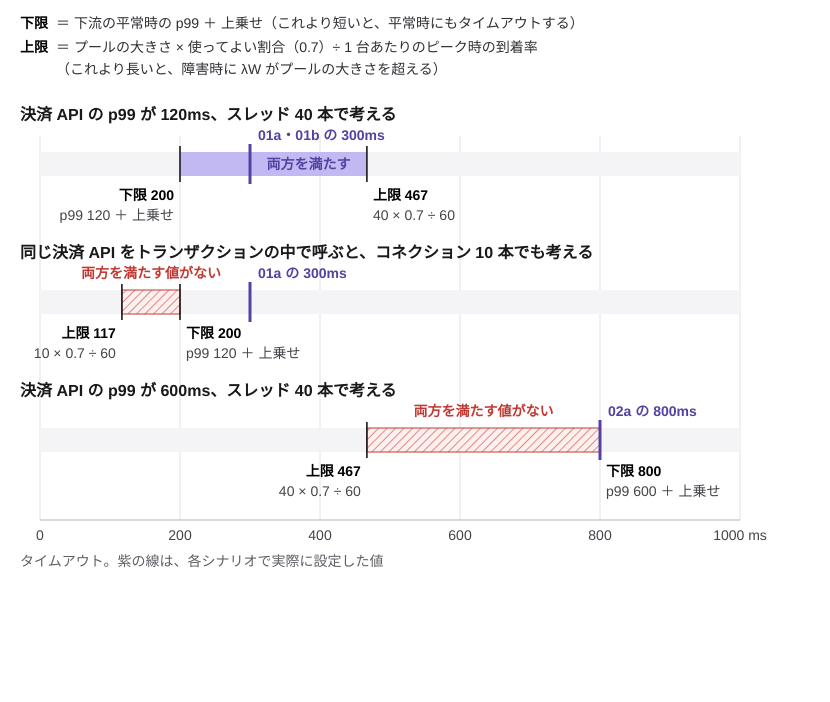
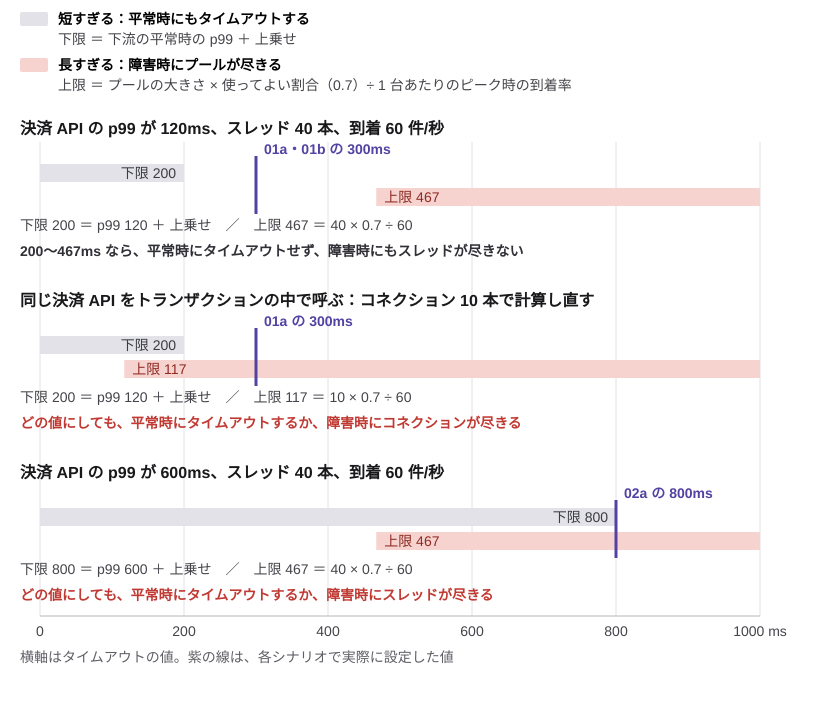
Before and after one commit to rea9r/littles-law-resilience-lab, a website: page tools/diagrams/timeout-window.html in a window 1280 px wide. Shown: the whole page, without its empty margins (0-830 px from the left). Drawn offline with Linux system fonts and the light colour scheme.

Commit message:
Timeout figure: two stripes that say what happens instead of 'nothing satisfies both'
Each row now draws one stripe for timeouts too short (they time out
even in normal times) and one for timeouts too long (the pool runs out
during a failure). A gap between them is where the timeout can go; when
they overlap, any value hits one of the two. The verdict under each row
names those outcomes, and the article does the same wherever it said
'nothing satisfies both'.

```diff
--- a/tools/diagrams/timeout-window.html
+++ b/tools/diagrams/timeout-window.html
@@ -4,69 +4,97 @@
 <meta charset="utf-8">
 <title>Timeout window</title>
 <link rel="stylesheet" href="explainer.css">
+<style>
+  .z-short { fill: #e2e2e8; }
+  .z-long { fill: #f6d3cf; }
+  .t-short { font-size: 14px; fill: #3c3c44; }
+  .t-long { font-size: 14px; fill: #8f2a24; }
+</style>
 </head>
 <body>
-<!-- 決済 API のタイムアウトの下限と上限。下限は平常時の p99 に上乗せした値、上限はプールの大きさ × 0.7 ÷ ピーク時の到着率。上の段は両方を満たす値がある形、下の 2 段は下限が上限を超えて両方を満たす値がない形 -->
+<!-- 決済 API のタイムアウトの下限と上限。段ごとに帯を 2 本引く。上の帯は、短すぎて平常時にもタイムアウトする長さ（0〜下限）。下の帯は、長すぎて障害時にプールが尽きる長さ（上限〜）。帯のあいだに隙間があれば、そこから選べる。帯が重なれば、どの値でもどちらかが起きる -->
 <svg id="fig" xmlns="http://www.w3.org/2000/svg"></svg>
 <script src="explainer.js"></script>
 <script>
   const svg = document.getElementById('fig');
   defs(svg);
-  const LX = 20, AX = 40, S = 0.7;
+  const LX = 20, AX = 40, S = 0.72;
   const X = (ms) => AX + ms * S;
+  const MAX = 1000;
 
-  // 式の凡例
-  let lx = text(svg, LX, 28, 'lbl', tr('下限', 'Lower bound'));
-  text(svg, lx + 8, 28, 'body', tr('＝ 下流の平常時の p99 ＋ 上乗せ（これより短いと、平常時にもタイムアウトする）', '= the downstream\'s normal p99 + headroom (shorter times out even in normal times)'));
-  lx = text(svg, LX, 52, 'lbl', tr('上限', 'Upper bound'));
-  text(svg, lx + 8, 52, 'body', tr('＝ プールの大きさ × 使ってよい割合（0.7）÷ 1 台あたりのピーク時の到着率', '= pool size × usable share (0.7) ÷ peak arrival rate per instance'));
-  text(svg, lx + 8, 74, 'body', tr('（これより長いと、障害時に λW がプールの大きさを超える）', '(longer lets λW exceed the pool size during a failure)'));
+  // 凡例：帯の色と、その長さだと何が起きるか、境目の式
+  const legend = [
+    ['z-short', tr('短すぎる：平常時にもタイムアウトする', 'Too short: times out even in normal times'), tr('下限 ＝ 下流の平常時の p99 ＋ 上乗せ', 'lower bound = downstream normal p99 + margin')],
+    ['z-long', tr('長すぎる：障害時にプールが尽きる', 'Too long: the pool runs out during a failure'), tr('上限 ＝ プールの大きさ × 使ってよい割合（0.7）÷ 1 台あたりのピーク時の到着率', 'upper bound = pool size × usable share (0.7) ÷ peak arrival rate per instance')],
+  ];
+  legend.forEach(([cls, what, formula], i) => {
+    const y = 24 + i * 46;
+    el(svg, 'rect', { class: cls, x: LX, y: y - 12, width: 28, height: 14, rx: 2 });
+    text(svg, LX + 38, y, 'lbl', what);
+    text(svg, LX + 38, y + 20, 'small', formula);
+  });
 
-  const TOP = 106, LANE = 138, BH = 24;
+  const TOP = 120, LANE = 172, SH = 18, GAP = 6;
   const lanes = [
-    { head: tr('決済 API の p99 が 120ms、スレッド 40 本で考える', 'Payment API p99 120 ms, against 40 threads'), lower: [200, 'p99 120 ＋ ' + tr('上乗せ', 'margin')], upper: [467, '40 × 0.7 ÷ 60'], pick: [300, tr('01a・01b の 300ms', '300 ms in 01a, 01b')] },
-    { head: tr('同じ決済 API をトランザクションの中で呼ぶと、コネクション 10 本でも考える', 'Same API called inside the transaction: also against 10 connections'), lower: [200, 'p99 120 ＋ ' + tr('上乗せ', 'margin')], upper: [117, '10 × 0.7 ÷ 60'], pick: [300, tr('01a の 300ms', '300 ms in 01a')] },
-    { head: tr('決済 API の p99 が 600ms、スレッド 40 本で考える', 'Payment API p99 600 ms, against 40 threads'), lower: [800, 'p99 600 ＋ ' + tr('上乗せ', 'margin')], upper: [467, '40 × 0.7 ÷ 60'], pick: [800, tr('02a の 800ms', '800 ms in 02a')] },
+    { head: tr('決済 API の p99 が 120ms、スレッド 40 本、到着 60 件/秒', 'Payment API p99 120 ms, 40 threads, 60 req/s'),
+      lower: [200, tr('下限 200 ＝ p99 120 ＋ 上乗せ', 'lower 200 = p99 120 + margin')],
+      upper: [467, tr('上限 467 ＝ 40 × 0.7 ÷ 60', 'upper 467 = 40 × 0.7 ÷ 60')],
+      pick: [300, tr('01a・01b の 300ms', '300 ms in 01a, 01b')],
+      verdict: tr('200〜467ms なら、平常時にタイムアウトせず、障害時にもスレッドが尽きない', '200–467 ms: no timeouts in normal times, threads last through a failure'), ok: true },
+    { head: tr('同じ決済 API をトランザクションの中で呼ぶ：コネクション 10 本で計算し直す', 'Same API called inside the transaction: recompute with 10 connections'),
+      lower: [200, tr('下限 200 ＝ p99 120 ＋ 上乗せ', 'lower 200 = p99 120 + margin')],
+      upper: [117, tr('上限 117 ＝ 10 × 0.7 ÷ 60', 'upper 117 = 10 × 0.7 ÷ 60')],
+      pick: [300, tr('01a の 300ms', '300 ms in 01a')],
+      verdict: tr('どの値にしても、平常時にタイムアウトするか、障害時にコネクションが尽きる', 'Any value either times out in normal times or runs out of connections'), ok: false },
+    { head: tr('決済 API の p99 が 600ms、スレッド 40 本、到着 60 件/秒', 'Payment API p99 600 ms, 40 threads, 60 req/s'),
+      lower: [800, tr('下限 800 ＝ p99 600 ＋ 上乗せ', 'lower 800 = p99 600 + margin')],
+      upper: [467, tr('上限 467 ＝ 40 × 0.7 ÷ 60', 'upper 467 = 40 × 0.7 ÷ 60')],
+      pick: [800, tr('02a の 800ms', '800 ms in 02a')],
+      verdict: tr('どの値にしても、平常時にタイムアウトするか、障害時にスレッドが尽きる', 'Any value either times out in normal times or runs out of threads'), ok: false },
   ];
-  const END = TOP + lanes.length * LANE;
+  const END = TOP + lanes.length * LANE - 20;
 
   // 目盛りの縦線（段をまたいで値をそろえて読めるように）
-  for (let ms = 0; ms <= 1000; ms += 200) el(svg, 'line', { class: 'row-grid', x1: X(ms), y1: TOP + 30, x2: X(ms), y2: END });
+  for (let ms = 0; ms <= MAX; ms += 200) el(svg, 'line', { class: 'row-grid', x1: X(ms), y1: TOP + 22, x2: X(ms), y2: END });
 
-  lanes.forEach(({ head, lower, upper, pick }, i) => {
+  /** 帯の中か外に、境目の式を書く。入りきらなければ外に出す */
+  function stripeLabel(x0, x1, y, s, cls, side) {
+    const t = el(svg, 'text', { x: 0, y, class: cls }, s);
+    const w = t.getComputedTextLength();
+    svg.removeChild(t);
+    if (x1 - x0 >= w + 16) {
+      if (side === 'end') text(svg, x1 - 8, y, `${cls} end`, s);
+      else text(svg, x0 + 8, y, cls, s);
+    } else if (side === 'end') {
+      text(svg, x1 + 8, y, cls, s);
+    } else {
+      text(svg, x0 - 8, y, `${cls} end`, s);
+    }
+  }
+
+  lanes.forEach(({ head, lower, upper, pick, verdict, ok }, i) => {
     const y = TOP + i * LANE;
     text(svg, LX, y + 14, 'hl', head);
-    const by = y + 46;
-    el(svg, 'rect', { x: X(0), y: by, width: X(1000) - X(0), height: BH, fill: '#f4f4f7' });
-    const [lo, hi] = [lower[0], upper[0]];
-    if (lo < hi) {
-      el(svg, 'rect', { class: 'f-ord-wait', x: X(lo), y: by, width: X(hi) - X(lo), height: BH });
-    } else {
-      el(svg, 'rect', { class: 'over', x: X(hi), y: by, width: X(lo) - X(hi), height: BH });
-    }
-    // 下限と上限：線と、あいだ（または隙間）の外向きに名前と式
-    const left = Math.min(lo, hi) === lo ? 'lower' : 'upper';
-    for (const [kind, [ms, formula]] of [['lower', lower], ['upper', upper]]) {
-      el(svg, 'line', { x1: X(ms), y1: by - 6, x2: X(ms), y2: by + BH + 6, stroke: '#19191c', 'stroke-width': 1.6 });
-      const name = kind === 'lower' ? tr(`下限 ${ms}`, `lower ${ms}`) : tr(`上限 ${ms}`, `upper ${ms}`);
-      const out = kind === left ? -6 : 6;
-      const cls = out < 0 ? ' end' : '';
-      text(svg, X(ms) + out, by + BH + 24, `lbl${cls}`, name);
-      text(svg, X(ms) + out, by + BH + 44, `small${cls}`, formula);
-    }
+    const ys = y + 44, yl = ys + SH + GAP;
+    // 上の帯：0〜下限（短すぎる）。下の帯：上限〜（長すぎる）
+    el(svg, 'rect', { class: 'z-short', x: X(0), y: ys, width: X(lower[0]) - X(0), height: SH });
+    el(svg, 'rect', { class: 'z-long', x: X(upper[0]), y: yl, width: X(MAX) - X(upper[0]), height: SH });
+    // 帯の中には境目の値だけを書き、式は帯の下の 1 行にまとめる（選んだ値の線と重ねない）
+    stripeLabel(X(0), X(lower[0]), ys + 14, tr(`下限 ${lower[0]}`, `lower ${lower[0]}`), 't-short', 'end');
+    stripeLabel(X(upper[0]), X(MAX), yl + 14, tr(`上限 ${upper[0]}`, `upper ${upper[0]}`), 't-long', 'start');
+    text(svg, LX, yl + SH + 24, 'small', `${lower[1]}　／　${upper[1]}`);
     // 実験で選んだ値
     const [p, label] = pick;
-    el(svg, 'line', { x1: X(p), y1: by - 8, x2: X(p), y2: by + BH + 8, stroke: '#5342a2', 'stroke-width': 3 });
-    text(svg, X(p) + 8, by - 12, 'small ord b', label);
-    // 両方を満たすあいだ（選んだ値の線を避ける）か、隙間の上に結論
-    if (lo < hi) text(svg, (X(p) + X(hi)) / 2, by + 17, 'lbl ord mid', tr('両方を満たす', 'both met'));
-    else text(svg, (X(lo) + X(hi)) / 2, by - 12, 'lbl bad mid', tr('両方を満たす値がない', 'nothing meets both'));
+    el(svg, 'line', { x1: X(p), y1: ys - 8, x2: X(p), y2: yl + SH + 8, stroke: '#5342a2', 'stroke-width': 3 });
+    text(svg, X(p) + 8, ys - 10, 'small ord b', label);
+    // 結論：起きることを、そのまま書く
+    text(svg, LX, yl + SH + 50, ok ? 'body b' : 'body b bad', verdict);
   });
 
   // 共通の目盛り
-  el(svg, 'line', { class: 'axis', x1: X(0), y1: END, x2: X(1000), y2: END });
-  for (let ms = 0; ms <= 1000; ms += 200) text(svg, X(ms), END + 20, 'small mid', ms === 1000 ? '1000 ms' : String(ms));
-  text(svg, LX, END + 46, 'note', tr('タイムアウト。紫の線は、各シナリオで実際に設定した値', 'Timeout. Purple lines are the values each scenario actually set'));
+  el(svg, 'line', { class: 'axis', x1: X(0), y1: END, x2: X(MAX), y2: END });
+  for (let ms = 0; ms <= MAX; ms += 200) text(svg, X(ms), END + 20, 'small mid', ms === MAX ? '1000 ms' : String(ms));
+  text(svg, LX, END + 46, 'note', tr('横軸はタイムアウトの値。紫の線は、各シナリオで実際に設定した値', 'The axis is the timeout value. Purple lines are the values each scenario set'));
   canvas(svg, 800, END + 60);
 </script>
 </body>
```
Also changed, not shown: docs/article.md (+4 -4 lines), docs/images/timeout-window.en.png, docs/images/timeout-window.ja.png.
